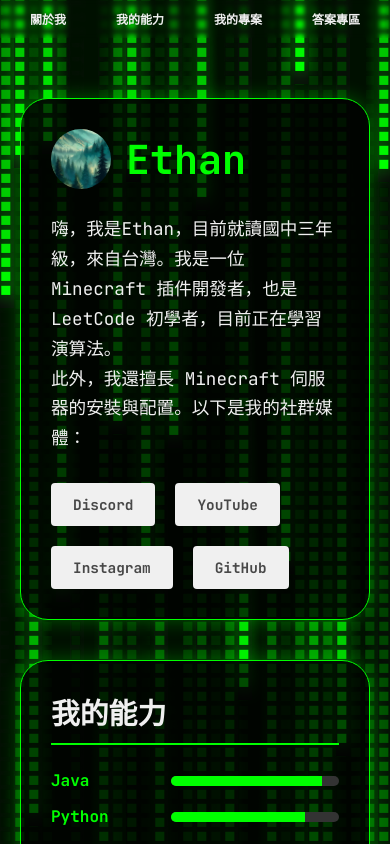
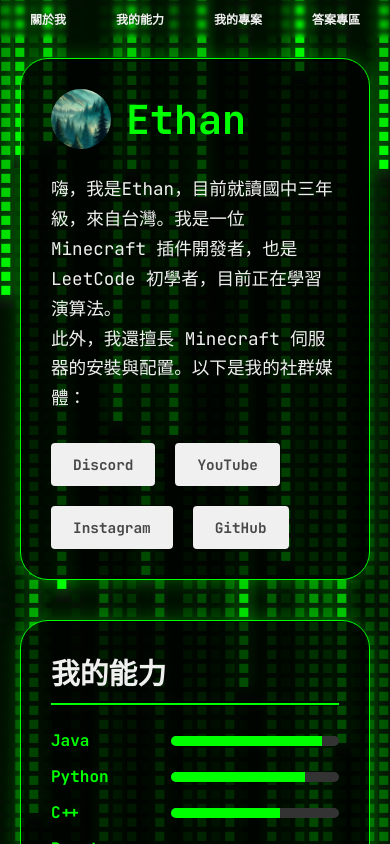
Before and after one commit to Ethan8787/web, a React (Vite) app: page / in a window 390 px wide. Shown: the top 844 px of the page. Built offline with nearby package versions, Linux system fonts and the light colour scheme.

Commit message:
Style changes

```diff
--- a/src/App.css
+++ b/src/App.css
@@ -287,4 +287,8 @@
         flex-grow: 1;
         text-align: center;
     }
+    .container {
+        margin-top: 20px;
+        margin-bottom: 30px;
+    }
 }
```
